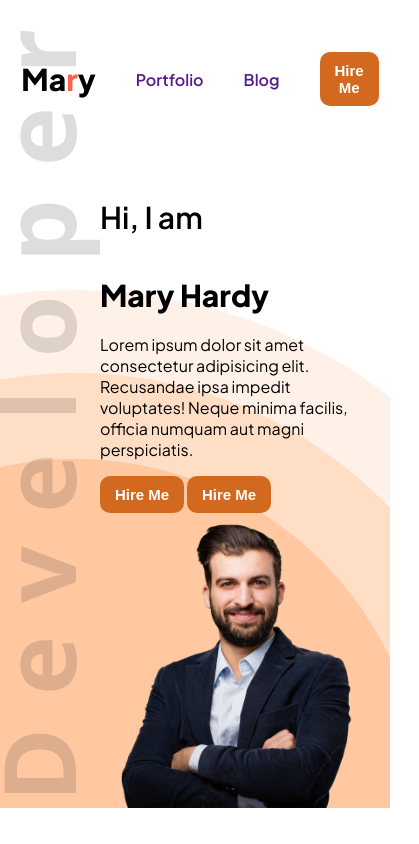
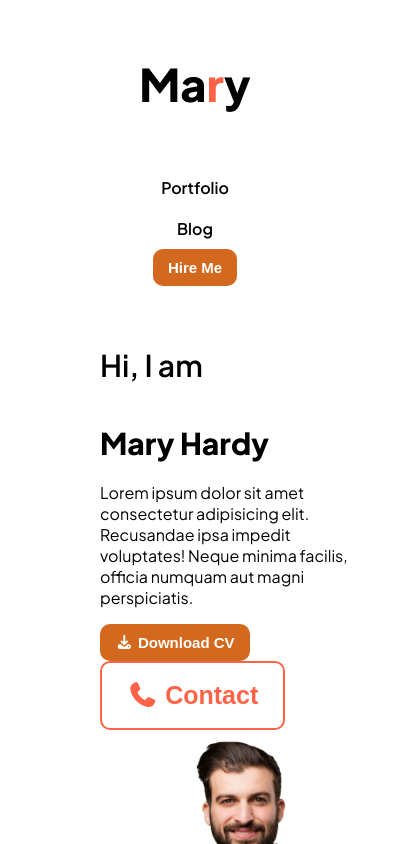
Before and after one commit to ajimcse/Portfolio-Website, a plain HTML site: page index.html in a window 390 px wide. Shown: the top 844 px of the page, 419 px wide, since content can reach past the window. Drawn offline with Linux system fonts and the light colour scheme.

Commit message:
mobail responsive ok

```diff
--- a/index.html
+++ b/index.html
@@ -34,14 +34,14 @@
                 <h1>Mary Hardy</h1>
                 <p>Lorem ipsum dolor sit amet consectetur adipisicing elit. Recusandae ipsa impedit voluptates! Neque
                     minima facilis, officia numquam aut magni perspiciatis.</p>
-                <button class="promary-btn">Hire Me</button>
-                <button class="promary-btn">Hire Me</button>
+                <button class="promary-btn"><i class="fa-solid fa-download"></i> Download CV</button>
+                <button class="promary-btn2"><i class="fa-solid fa-phone"></i> Contact</button>
             </div>
             <img class="banner-img" src="./images/hardy.png" alt="">
         </div>
     </header>
     <main>
-        <section class="about-container">
+        <section class="about-container nonne">
             <div class="about-title">
                 <h1> About Me</h1>
                 <p>Lorem ipsum dolor sit amet consectetur adipisicing elit. Quos numquam officia inventore aut sequi
@@ -141,8 +141,9 @@
         <footer>
             <div class="footer-contaoner">
                 <div class="footer-title">
-                    <h4> lest Contace</h4>
-                    <p>Lorem ipsum dolor sit amet consectetur adipisicing elit. <br> Similique optio veritatis nisi porro earum fugit a perferendis quos rerum animi!</p>
+                    <h4> Lest Contace</h4>
+                    <p>Lorem ipsum dolor sit amet consectetur adipisicing elit. <br> Similique optio veritatis nisi
+                        porro earum fugit a perferendis quos rerum animi!</p>
                     <a id="icons" href=""><i class="fa-brands fa-facebook"></i></a>
                     <a id="icons" href=""><i class="fa-brands fa-linkedin"></i></a>
                     <a id="icons" href=""> <i class="fa-brands fa-youtube"></i></a>
--- a/responsive.css
+++ b/responsive.css
@@ -1,25 +1,47 @@
 @media only screen and (max-width: 772px) {
+
+    .header {
+        background-image: none;
+    }
+
     .main-banner {
         display: flex;
         flex-direction: column;
+        padding-bottom: 20px;
     }
-    nav{
+
+    nav,
+    nav ul {
         display: flex;
+        flex-direction: column;
         justify-content: center;
-    align-items: center;
+        margin: 10px 10px;
 
     }
-.banner-img{
+
+    .nav-link {
+        font-size: 24px;
+        font-weight: 600;
+        padding: 10px;
+
+    }
+
+    .banner-img {
         width: 100%;
     }
-.nav-title{
+
+    .nav-title {
         font-size: 30px;
+        font-size: 45px;
+        margin-left: 0px;
     }
-.nav-link{
+
+    .nav-link {
         font-size: 16px;
         display: flex;
     }
-.promary-btn{
+
+    .promary-btn {
         background-color: chocolate;
         border: none;
         border-radius: 10px;
@@ -29,42 +51,50 @@
         font-size: 15px;
 
     }
+
     /*  about */
 
-.about-items{
+    .about-items {
         display: flex;
         flex-direction: column;
 
 
-}.about-container{
+    }
+
+    .about-container {
         padding: 20px;
         margin-top: 20px;
 
     }
-.banner-content h1{
+
+    .banner-content h1 {
         font-size: 30px;
         font-weight: 800;
     }
-.sikills-container{
+
+    .sikills-container {
         display: flex;
         flex-direction: column;
         text-align: center;
         padding: 20px;
     }
-.resume-container{
+
+    .resume-container {
         display: flex;
         flex-direction: column;
         margin: 20px;
         text-align: center;
     }
-.resume-title{
+
+    .resume-title {
         text-align: center;
         padding: 25px;
         font-size: 25px;
     }
-.footer-contaoner{
+
+    .footer-contaoner {
         display: flex;
         flex-direction: column;
-    padding: 50px;
+        padding: 40px;
     }
 }
--- a/style.css
+++ b/style.css
@@ -19,6 +19,7 @@ nav {
     justify-content: space-between;
     align-items: center;
     margin: 30px 40px;
+
 }
 
 .nav-title {
@@ -38,12 +39,14 @@ nav ul {
 }
 
 .nav-link {
-    font-size: 25px;
-    font-weight: 600;
+    font-size: 30px;
+    font-weight: 800;
 }
 
 nav ul li a {
     text-decoration: none;
+    color: black;
+
 }
 
 nav ul li {
@@ -60,6 +63,16 @@ nav ul li {
     font-weight: 600;
     font-size: 25px;
 
+}
+
+.promary-btn2 {
+    background-color: white;
+    border: 2px solid;
+    border-radius: 10px;
+    color: tomato;
+    padding: 18px 25px;
+    font-weight: 600;
+    font-size: 25px;
 }
 
 .main-banner {
@@ -173,3 +186,7 @@ nav ul li {
     border-radius: 10px;
     border: none;
 }
+
+.nonne {
+    display: none;
+}
```
Lines whose indentation alone changed are shown as unchanged.
